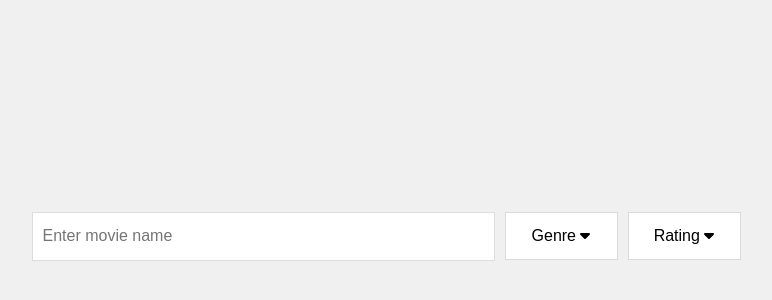
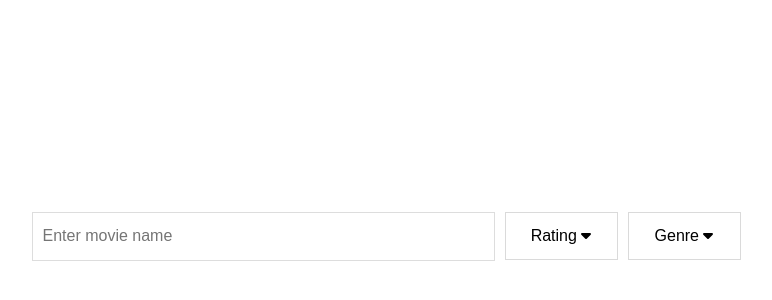
Before and after one commit to ruchitapaithankar15/movie-filtering-system, a React (Create React App) app: page / in a window 1280 px wide. Shown: the part 164-464 px from the top of the page, without its empty margins (249-1021 px from the left). Built offline with nearby package versions, Linux system fonts and the light colour scheme.

Commit message:
finishing

```diff
--- a/src/components/MovieList.css
+++ b/src/components/MovieList.css
@@ -7,7 +7,11 @@
     padding: 0;
     margin: 0;
     width: 441px;
+    background: white;
+    border: 1px solid black;
+    margin-top: 10px;
 }
+
 
 .movie-item {
     display: flex;
--- a/src/components/SearchBar.js
+++ b/src/components/SearchBar.js
@@ -1,4 +1,4 @@
-import React, { useEffect, useState } from 'react';
+import React, { useEffect, useState, useRef } from 'react';
 import './SearchBar.css';
 import MovieList from './MovieList';
 import { FontAwesomeIcon } from '@fortawesome/react-fontawesome';
@@ -12,6 +12,9 @@ const SearchBar = ({ searchTerm, onSearchChange }) => {
     const [isGenreOpen, setIsGenreOpen] = useState(false);
     const [isRatingOpen, setIsRatingOpen] = useState(false);
 
+    const genreRef = useRef(null);
+    const ratingRef = useRef(null);
+
     useEffect(() => {
         fetch('/movies.json')
             .then(response => response.json())
@@ -21,6 +24,21 @@ const SearchBar = ({ searchTerm, onSearchChange }) => {
                 setGenres(uniqueGenres);
             })
             .catch(error => console.error('Error fetching the movies:', error));
+    }, []);
+
+    useEffect(() => {
+        const handleClickOutside = (event) => {
+            if (genreRef.current && !genreRef.current.contains(event.target)) {
+                setIsGenreOpen(false);
+            }
+            if (ratingRef.current && !ratingRef.current.contains(event.target)) {
+                setIsRatingOpen(false);
+            }
+        };
+        document.addEventListener('mousedown', handleClickOutside);
+        return () => {
+            document.removeEventListener('mousedown', handleClickOutside);
+        };
     }, []);
 
     const toggleRating = (rating) => {
@@ -48,41 +66,7 @@ const SearchBar = ({ searchTerm, onSearchChange }) => {
                 value={searchTerm}
                 onChange={(e) => onSearchChange(e.target.value)}
             />
-            <div className="dropdown genre-dropdown">
-                <button className="dropbtn" onClick={() => setIsGenreOpen(!isGenreOpen)}>
-                    <span>Genre </span>
-                    <FontAwesomeIcon icon={isGenreOpen ? faCaretUp : faCaretDown} />
-                </button>
-                {isGenreOpen && (
-                    <div className="dropdown-content">
-                        <div className="dropdown-item" onClick={() => setSelectedGenre('')}>
-                            <input
-                                type="checkbox"
-                                checked={selectedGenre === ''}
-                                onChange={() => setSelectedGenre('')}
-                                onClick={(e) => e.stopPropagation()}
-                            />
-                            <span className="item-label"> All Genres </span>
-                        </div>
-                        {genres.map(genre => (
-                            <div
-                                key={genre}
-                                className="dropdown-item"
-                                onClick={() => setSelectedGenre(genre)}
-                            >
-                                <input
-                                    type="checkbox"
-                                    checked={selectedGenre === genre}
-                                    onChange={() => setSelectedGenre(genre)}
-                                    onClick={(e) => e.stopPropagation()}
-                                />
-                                <span className="item-label">{genre}</span>
-                            </div>
-                        ))}
-                    </div>
-                )}
-            </div>
-            <div className="dropdown rating-dropdown">
+            <div className="dropdown rating-dropdown" ref={ratingRef}>
                 <button className="dropbtn" onClick={() => setIsRatingOpen(!isRatingOpen)}>
                     <span>Rating </span>
                     <FontAwesomeIcon icon={isRatingOpen ? faCaretUp : faCaretDown} />
@@ -124,6 +108,40 @@ const SearchBar = ({ searchTerm, onSearchChange }) => {
                     </div>
                 )}
             </div>
+            <div className="dropdown genre-dropdown" ref={genreRef}>
+                <button className="dropbtn" onClick={() => setIsGenreOpen(!isGenreOpen)}>
+                    <span>Genre </span>
+                    <FontAwesomeIcon icon={isGenreOpen ? faCaretUp : faCaretDown} />
+                </button>
+                {isGenreOpen && (
+                    <div className="dropdown-content">
+                        <div className="dropdown-item" onClick={() => setSelectedGenre('')}>
+                            <input
+                                type="checkbox"
+                                checked={selectedGenre === ''}
+                                onChange={() => setSelectedGenre('')}
+                                onClick={(e) => e.stopPropagation()}
+                            />
+                            <span className="item-label"> Any Genres </span>
+                        </div>
+                        {genres.map(genre => (
+                            <div
+                                key={genre}
+                                className="dropdown-item"
+                                onClick={() => setSelectedGenre(genre)}
+                            >
+                                <input
+                                    type="checkbox"
+                                    checked={selectedGenre === genre}
+                                    onChange={() => setSelectedGenre(genre)}
+                                    onClick={(e) => e.stopPropagation()}
+                                />
+                                <span className="item-label">{genre}</span>
+                            </div>
+                        ))}
+                    </div>
+                )}
+            </div>
             {searchTerm && <MovieList movies={filteredMovies} />}
         </div>
     );
--- a/src/index.css
+++ b/src/index.css
@@ -10,4 +10,5 @@ body, html {
   justify-content: center;
   align-items: center;
   height: 100%;
+  background: white;
 }
```
